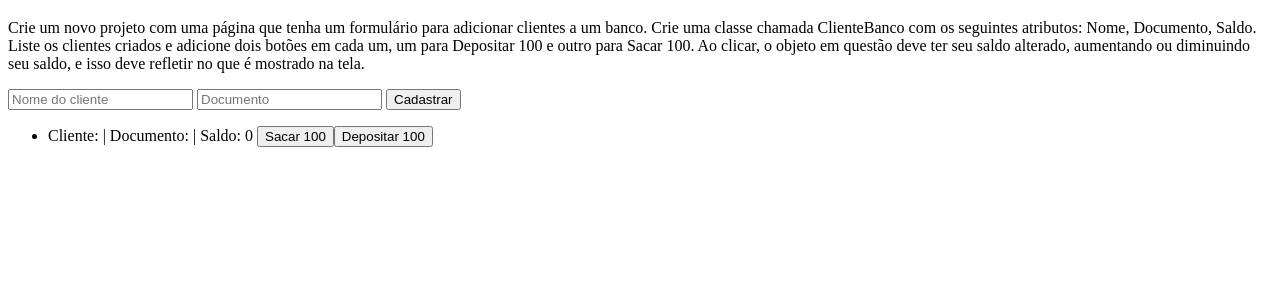
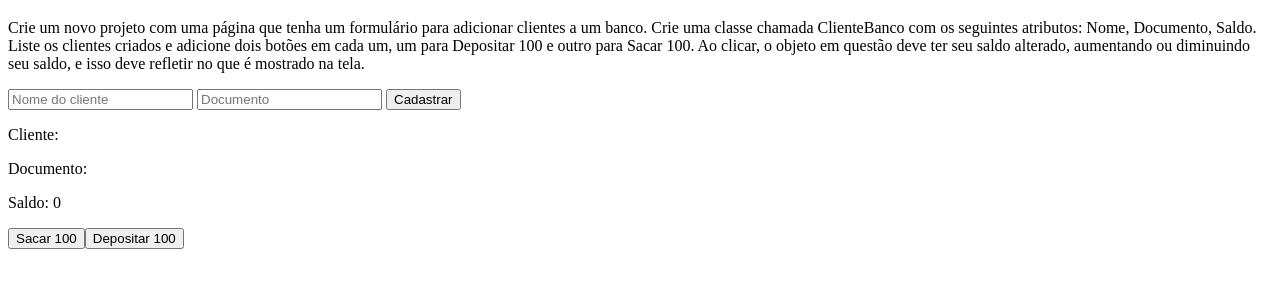
Before and after one commit to WescAlves/ListaLSWEB3, a plain HTML site: page Exercício 2/index.html in a window 1280 px wide. Both pictures are taken after a click on the button "Cadastrar". Shown: the part 61-348 px from the top of the page. Drawn offline with Linux system fonts and the light colour scheme.

Commit message:
Finalizando o exercício 3

```diff
--- a/Exercício 2/index.html
+++ b/Exercício 2/index.html
@@ -21,7 +21,7 @@
     <button id="btn">Cadastrar</button>
 
 
-    <ul></ul>
+    <div id="div"></div>
     <script src="script.js"></script>
 </body>
 </html>
--- a/Exercício 2/script.js
+++ b/Exercício 2/script.js
@@ -1,7 +1,6 @@
 const inputName = document.querySelector("#name");
 const inputDoc = document.querySelector("#doc");
-const form = document.querySelector("form");
-let lista = document.querySelector("ul");
+let lista = document.querySelector("#div");
 let btn = document.querySelector("#btn");
 let array = [];
 let funcSacar = function(saldo){
@@ -19,7 +18,7 @@ class clienteBanco  {
         this.saldo = saldo;
     }
 }
-btn.addEventListener("click", function(){
+btn.addEventListener("click", () => {
     nome = inputName.value;
     documento = inputDoc.value;
     saldo = 0;
@@ -27,30 +26,34 @@ btn.addEventListener("click", function(){
     array.push(novoCliente);
     lista.innerHTML = '';
     array.forEach(cliente => {
-        novoItem = document.createElement("li");
-        lista.appendChild(novoItem);
-        novoItem.textContent = `Cliente: ${cliente.nome} | Documento: ${cliente.documento} | Saldo: ${cliente.saldo}   `
+        let novoNome = document.createElement("p");
+        let novoDoc =  document.createElement("p");
+        let novoSaldo = document.createElement("p");
+        lista.appendChild(novoNome);
+        novoNome.textContent = `Cliente: ${cliente.nome}`;
+        lista.appendChild(novoDoc);
+        novoDoc.textContent = `Documento: ${cliente.documento}`;
+        lista.appendChild(novoSaldo);
+        novoSaldo.textContent = `Saldo: ${cliente.saldo}`;
+        let divBtn = document.createElement("p");
         let buttonSacar = document.createElement("button")
         let buttonDepositar = document.createElement("button");
         buttonSacar.textContent = "Sacar 100";
         buttonDepositar.textContent = "Depositar 100";
-        novoItem.appendChild(buttonSacar);
-        novoItem.appendChild(buttonDepositar);
+        lista.appendChild(buttonSacar);
+        lista.appendChild(buttonDepositar);
         buttonSacar.addEventListener("click", function(){
             saldo = funcSacar(cliente.saldo);
             cliente.saldo = saldo;
             console.log(saldo);
-            novoItem.textContent = `Cliente: ${cliente.nome} | Documento: ${cliente.documento} | Saldo: ${cliente.saldo}`
-            novoItem.appendChild(buttonSacar);
-            novoItem.appendChild(buttonDepositar);
+            novoSaldo.textContent = `Saldo: ${cliente.saldo}`;
+
         })
         buttonDepositar.addEventListener("click", function(){
             saldo = funcDepositar(cliente.saldo);
             cliente.saldo = saldo;
             console.log(saldo);
-            novoItem.textContent = `Cliente: ${cliente.nome} | Documento: ${cliente.documento} | Saldo: ${cliente.saldo}`
-            novoItem.appendChild(buttonSacar);
-            novoItem.appendChild(buttonDepositar);
+            novoSaldo.textContent = `Saldo: ${cliente.saldo}`;
         })
     });
 })
```
